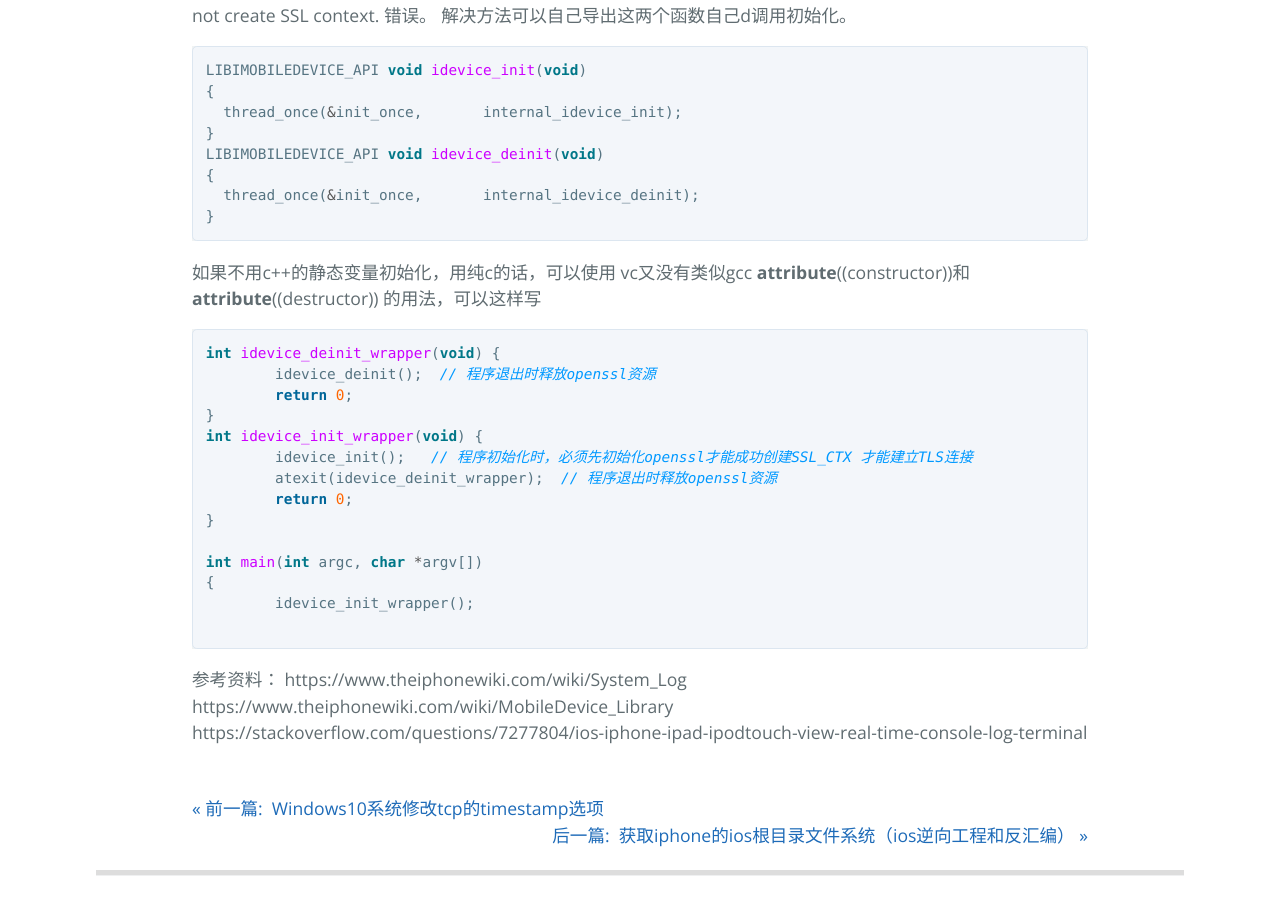
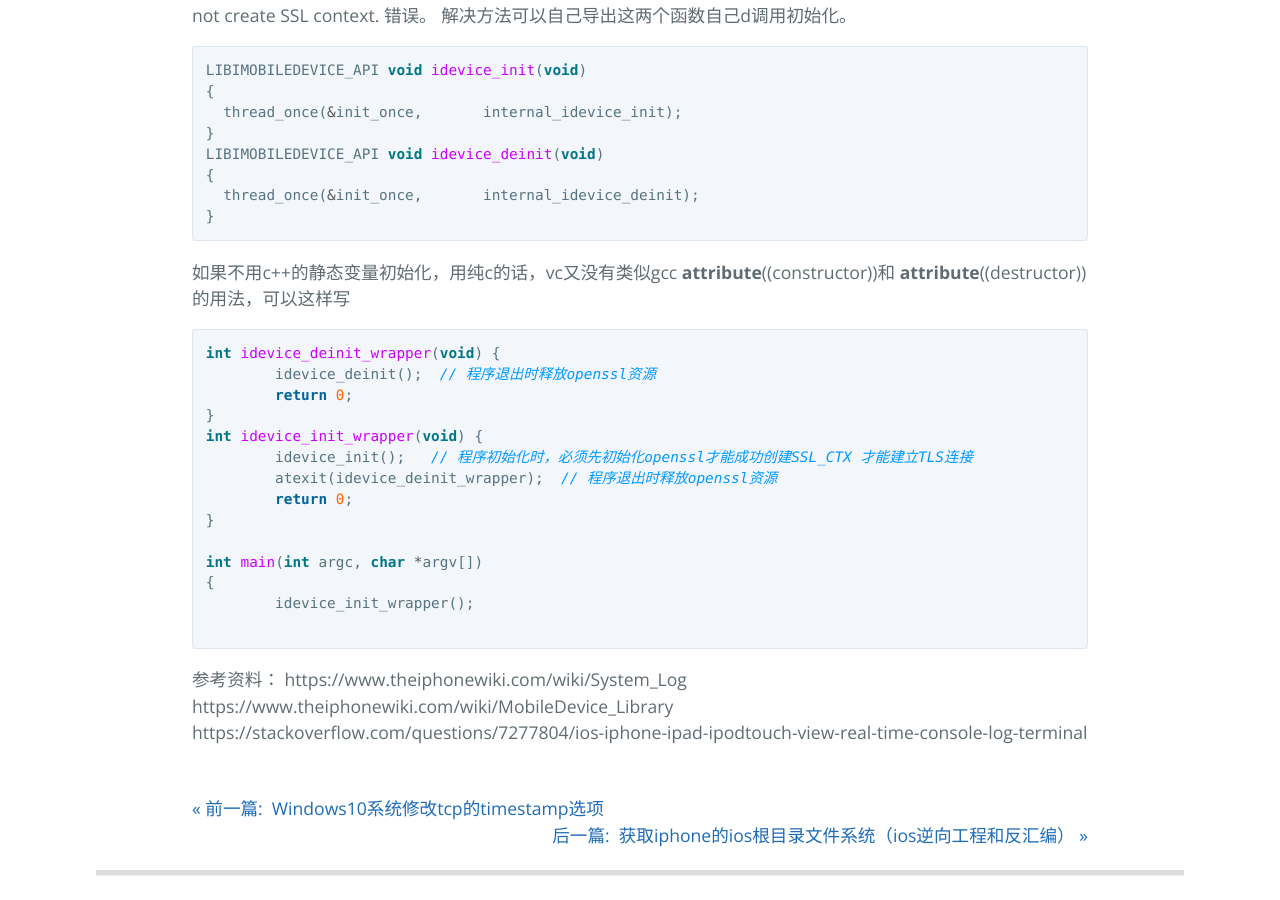
Before and after one commit to gmd20/gmd20.github.io, a Jekyll site: the page built from _posts/2017-06-01-编程通过usb接口读取iOS设备的device console（syslog实时日志）的方法.markdown, in a window 1280 px wide and 900 px high, scrolled down 2054 px. Built offline with Jekyll 4.4.1, drawn with Linux system fonts in a browser that asks for light colours; Markdown is read by kramdown in place of the engine named in the settings; comment, search, counter and statistics services are not loaded.

Commit message:
Update 2017-06-01-编程通过usb接口读取iOS设备的device console（syslog实时日志）的方法.markdown

````diff
--- a/_posts/2017-06-01-编程通过usb接口读取iOS设备的device console（syslog实时日志）的方法.markdown
+++ b/_posts/2017-06-01-编程通过usb接口读取iOS设备的device console（syslog实时日志）的方法.markdown
@@ -77,7 +77,7 @@ LIBIMOBILEDEVICE_API void idevice_deinit(void)
   thread_once(&init_once,	internal_idevice_deinit);
 }
 ```
-如果不用c++的静态变量初始化，用纯c的话，可以使用 vc又没有类似gcc
+如果不用c++的静态变量初始化，用纯c的话，vc又没有类似gcc
  __attribute__((constructor))和 __attribute__((destructor)) 的用法，可以这样写
 
 ```c
````
